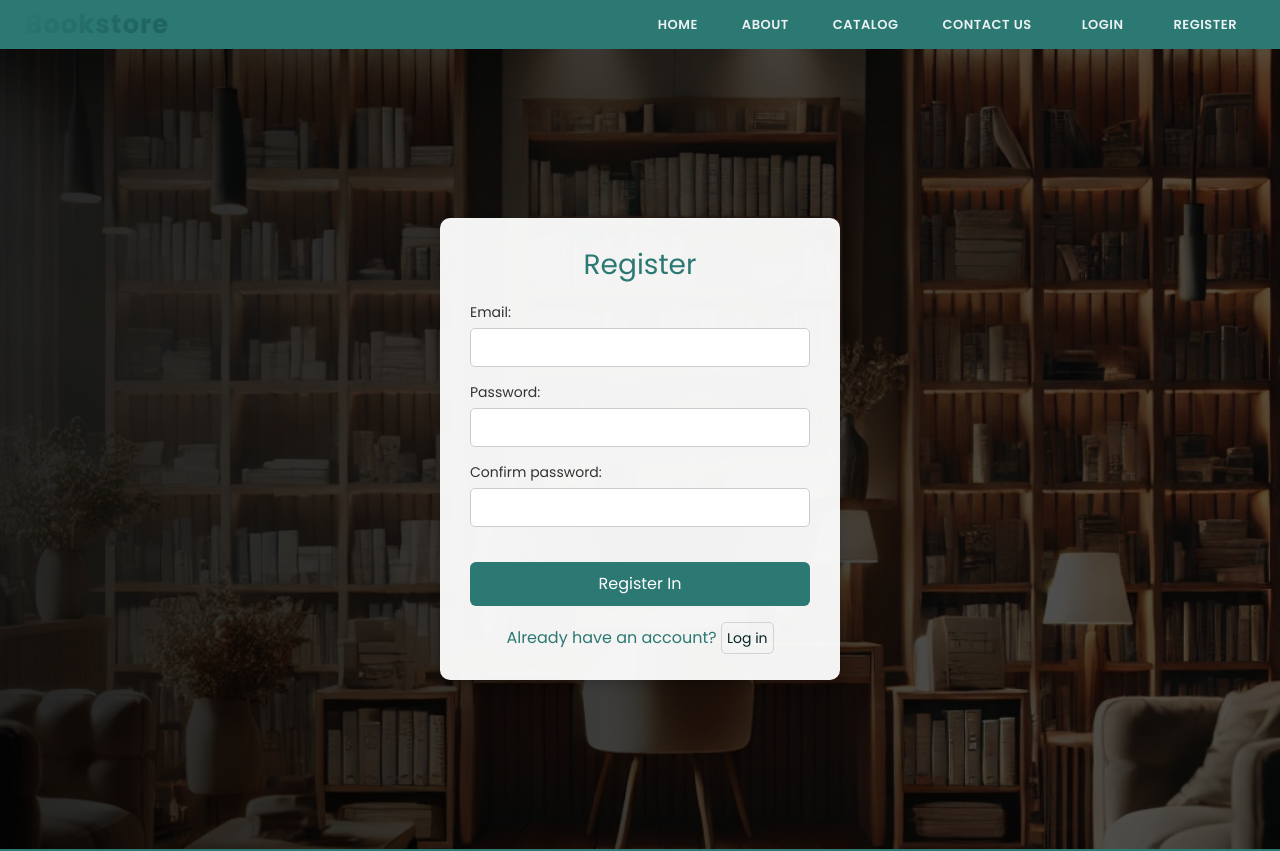
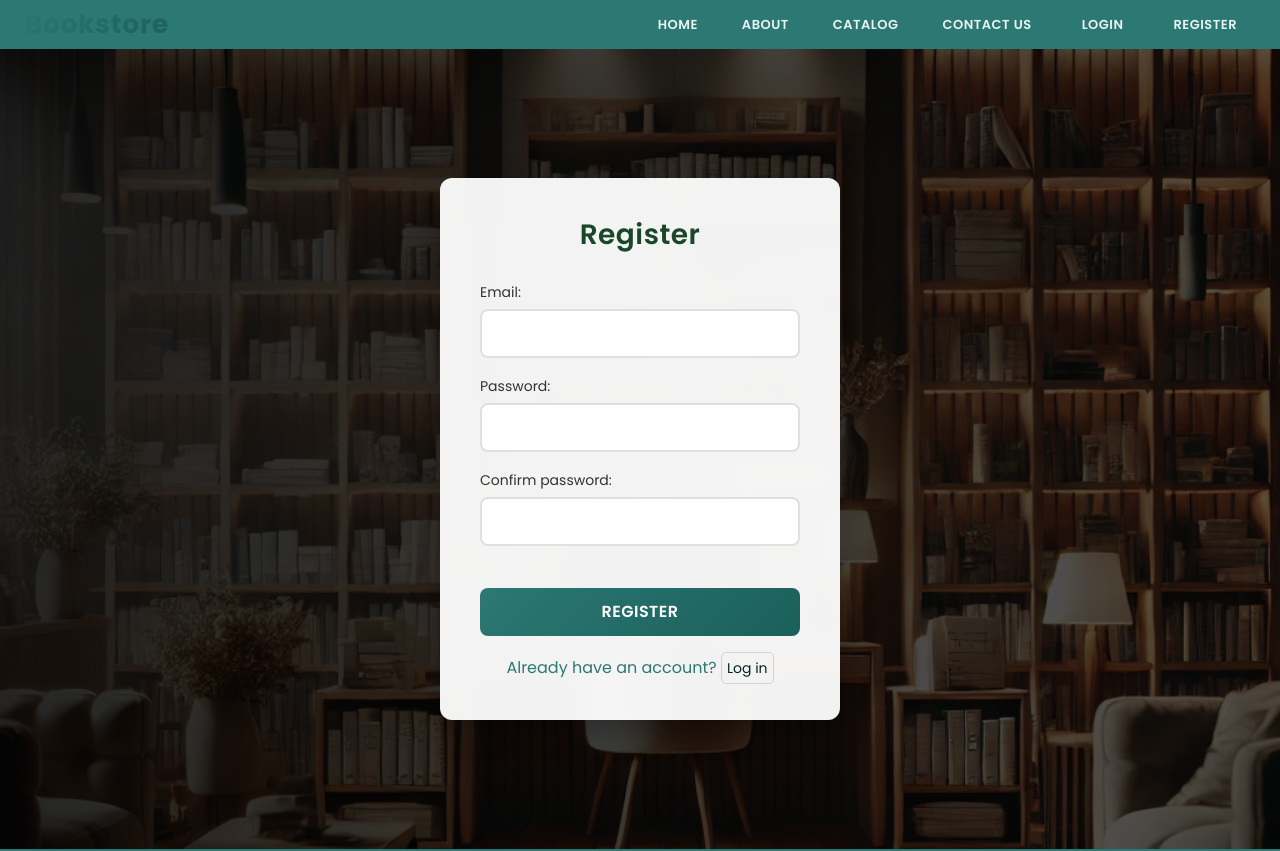
Before and after one commit to shefket-mustafa/My-Bookstore-React-Proj, a React (Vite) app in the folder client/: page /register in a window 1280 px wide. Shown: the top 851 px of the page. Built offline with nearby package versions, Linux system fonts and the light colour scheme; no server answers.

Commit message:
refactor: update login and register components, disable buttons when requesting

```diff
--- a/client/src/components/login/Login.jsx
+++ b/client/src/components/login/Login.jsx
@@ -9,22 +9,24 @@ export default function Login() {
   const navigate = useNavigate();
   const { login } = useLogin();
   const { loginUserDataHandler } = useAuthContext();
-  const {errorMessageHandler, successMessageHandler} = usePopUpContext();
+  const { errorMessageHandler, successMessageHandler } = usePopUpContext();
 
-
-  const [email, setEmail] = useState('')
+  const [email, setEmail] = useState("");
+  const [isLoading, setIsLoading] = useState(false);
 
   const loginHandler = async (formData) => {
     const { email, password } = Object.fromEntries(formData);
 
     try {
+      setIsLoading(true);
       const response = await login(email, password);
       loginUserDataHandler(response);
       navigate("/");
-      successMessageHandler('Successful login!')
-
+      successMessageHandler("Successful login!");
     } catch (err) {
       errorMessageHandler(err.message);
+    } finally {
+      setIsLoading(false);
     }
   };
 
@@ -35,10 +37,22 @@ export default function Login() {
       <div className="login-centered-box">
         <div className="login-form-box">
           <h3>Login</h3>
-          <form action={loginHandler} className="login-form">
+          <form
+            onSubmit={(e) => {
+              e.preventDefault();
+              loginHandler(new FormData(e.target));
+            }}
+            className="login-form"
+          >
             <label>
               Email:
-              <input type="email" name="email" defaultValue={email} onChange={(e) => setEmail(e.target.value)} required />
+              <input
+                type="email"
+                name="email"
+                defaultValue={email}
+                onChange={(e) => setEmail(e.target.value)}
+                required
+              />
             </label>
 
             <label>
@@ -46,7 +60,9 @@ export default function Login() {
               <input type="password" name="password" required />
             </label>
 
-            <button type="submit">Log In</button>
+            <button type="submit" disabled={isLoading}>
+              {isLoading ? "Logging in..." : "Log In"}
+            </button>
             <p className="redirect-register">
               {" "}
               Don't have an account?{" "}
--- a/client/src/components/login/login.css
+++ b/client/src/components/login/login.css
@@ -49,49 +49,80 @@
   /* login form box */
   .login-form-box {
     background-color: rgba(255, 255, 255, 0.95);
-    padding: 30px;
-    border-radius: 10px;
-    box-shadow: 0 4px 12px rgba(0, 0, 0, 0.2);
-    ;
+    padding: 40px;
+    border-radius: 12px;
+    box-shadow: 0 8px 32px rgba(0, 0, 0, 0.3);
+    backdrop-filter: blur(10px);
   }
 
   .login-form-box h3 {
     text-align: center;
-    margin-bottom: 20px;
-    color: #2c7873;
+    margin-bottom: 30px;
+    color: #1a472a;
+    font-size: 28px;
+    font-weight: 600;
+    letter-spacing: 0.5px;
   }
 
   .login-form label {
     display: block;
-    margin-bottom: 15px;
+    margin-bottom: 18px;
     font-size: 14px;
     color: #333;
     text-align: left;
+    font-weight: 500;
   }
 
   .login-form input {
     width: 100%;
-    padding: 8px 10px;
-    margin-top: 5px;
-    border: 1px solid #ccc;
-    border-radius: 5px;
+    padding: 12px 14px;
+    margin-top: 6px;
+    border: 2px solid #e0e0e0;
+    border-radius: 8px;
+    font-size: 14px;
+    transition: all 0.3s ease;
+    box-sizing: border-box;
+  }
+
+  .login-form input:focus {
+    outline: none;
+    border-color: #2c7873;
+    box-shadow: 0 0 0 4px rgba(44, 120, 115, 0.1);
+  }
+
+  .login-form input:hover {
+    border-color: #2c7873;
   }
 
   .login-form button {
     width: 100%;
-    background-color: #2c7873;
+    background: linear-gradient(135deg, #2c7873 0%, #1b5f5a 100%);
     color: white;
     border: none;
-    padding: 10px;
+    padding: 12px;
     font-size: 16px;
-    border-radius: 6px;
+    font-weight: 600;
+    border-radius: 8px;
     cursor: pointer;
-    margin-top: 20px;
-    transition: background-color 0.3s;
+    margin-top: 24px;
+    transition: all 0.3s ease;
+    text-transform: uppercase;
+    letter-spacing: 0.5px;
   }
 
-  .login-form button:hover {
-    background-color: #1b5f5a;
+  .login-form button:hover:not(:disabled) {
+    transform: translateY(-2px);
+    box-shadow: 0 6px 20px rgba(44, 120, 115, 0.4);
+  }
+
+  .login-form button:active:not(:disabled) {
+    transform: translateY(0);
+  }
+
+  .login-form button:disabled {
+    opacity: 0.6;
+    cursor: not-allowed;
+    transform: none;
   }
 
   .redirect-login{
--- a/client/src/components/register/Register.jsx
+++ b/client/src/components/register/Register.jsx
@@ -12,8 +12,8 @@ export default function Register() {
   const { registerUserDataHandler } = useAuthContext();
   const {successMessageHandler, errorMessageHandler} = usePopUpContext();
 
-
   const [email, setEmail] = useState('');
+  const [isLoading, setIsLoading] = useState(false);
 
 
   const registerHandler = async (formData) => {
@@ -27,6 +27,7 @@ export default function Register() {
 
 
     try{
+      setIsLoading(true);
       registerValidator(email,password)
       const response = await register(email, password);
       registerUserDataHandler(response);
@@ -34,6 +35,8 @@ export default function Register() {
       successMessageHandler('Successful registration!')
     }catch(err){
       errorMessageHandler(err.message)
+    } finally {
+      setIsLoading(false);
     }
 
 
@@ -83,7 +86,9 @@ export default function Register() {
               />
             </label>
 
-            <button type="submit">Register In</button>
+            <button type="submit" disabled={isLoading}>
+              {isLoading ? 'Registering...' : 'Register'}
+            </button>
             <p className="redirect-login"> Already have an account? <Link className='log-a' to="/login">Log in</Link></p>
           </form>
         </div>
--- a/client/src/components/register/register.css
+++ b/client/src/components/register/register.css
@@ -48,49 +48,80 @@
 
   .register-form-box {
     background-color: rgba(255, 255, 255, 0.95);
-    padding: 30px;
-    border-radius: 10px;
-    box-shadow: 0 4px 12px rgba(0, 0, 0, 0.2);
-    ;
+    padding: 40px;
+    border-radius: 12px;
+    box-shadow: 0 8px 32px rgba(0, 0, 0, 0.3);
+    backdrop-filter: blur(10px);
   }
 
   .register-form-box h3 {
     text-align: center;
-    margin-bottom: 20px;
-    color: #2c7873;
+    margin-bottom: 30px;
+    color: #1a472a;
+    font-size: 28px;
+    font-weight: 600;
+    letter-spacing: 0.5px;
   }
 
   .register-form label {
     display: block;
-    margin-bottom: 15px;
+    margin-bottom: 18px;
     font-size: 14px;
     color: #333;
     text-align: left;
+    font-weight: 500;
   }
 
   .register-form input {
     width: 100%;
-    padding: 8px 10px;
-    margin-top: 5px;
-    border: 1px solid #ccc;
-    border-radius: 5px;
+    padding: 12px 14px;
+    margin-top: 6px;
+    border: 2px solid #e0e0e0;
+    border-radius: 8px;
+    font-size: 14px;
+    transition: all 0.3s ease;
+    box-sizing: border-box;
+  }
+
+  .register-form input:focus {
+    outline: none;
+    border-color: #2c7873;
+    box-shadow: 0 0 0 4px rgba(44, 120, 115, 0.1);
+  }
+
+  .register-form input:hover {
+    border-color: #2c7873;
   }
 
   .register-form button {
     width: 100%;
-    background-color: #2c7873;
+    background: linear-gradient(135deg, #2c7873 0%, #1b5f5a 100%);
     color: white;
     border: none;
-    padding: 10px;
+    padding: 12px;
     font-size: 16px;
-    border-radius: 6px;
+    font-weight: 600;
+    border-radius: 8px;
     cursor: pointer;
-    margin-top: 20px;
-    transition: background-color 0.3s;
+    margin-top: 24px;
+    transition: all 0.3s ease;
+    text-transform: uppercase;
+    letter-spacing: 0.5px;
   }
 
-  .register-form button:hover {
-    background-color: #1b5f5a;
+  .register-form button:hover:not(:disabled) {
+    transform: translateY(-2px);
+    box-shadow: 0 6px 20px rgba(44, 120, 115, 0.4);
+  }
+
+  .register-form button:active:not(:disabled) {
+    transform: translateY(0);
+  }
+
+  .register-form button:disabled {
+    opacity: 0.6;
+    cursor: not-allowed;
+    transform: none;
   }
   .redirect-register{
     margin-top: 20px;
```
